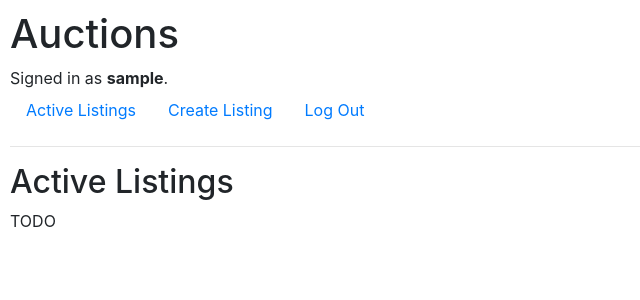
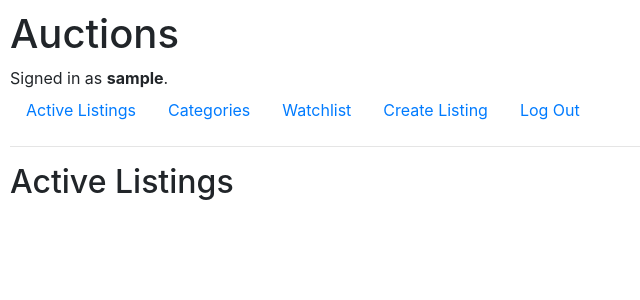
Before and after one commit to pkuzmichev/cs50_commerce, a Django app: page / in a window 1280 px wide. Shown: the top 300 px of the page, without its empty margins (0-640 px from the left). Run offline with Django 3.2, Linux system fonts and the light colour scheme; the visitor is signed in with stand-in values (Sample User, id 1); data that the repository does not hold is empty; some libraries are stand-ins or nearby versions.

Commit message:
watchlist

```diff
--- a/auctions/models.py
+++ b/auctions/models.py
@@ -27,6 +27,7 @@ class Listings(models.Model):
     winner = models.CharField(max_length=30, default='')
     win_bid = models.FloatField(max_length=30, default=0)
 
+
 class Bids(models.Model):
     uuid = models.UUIDField(primary_key=True, default=uuid.uuid4, editable=False)
     bid_price = models.FloatField(max_length=30)
--- a/auctions/templates/auctions/index.html
+++ b/auctions/templates/auctions/index.html
@@ -23,6 +23,5 @@
         </div>
         {% endfor %}
     {% else %}
-    <div>TODO</div>
     {% endif %}
 {% endblock %}
--- a/auctions/templates/auctions/layout.html
+++ b/auctions/templates/auctions/layout.html
@@ -22,6 +22,12 @@
             </li>
             {% if user.is_authenticated %}
                 <li class="nav-item">
+                    <a class="nav-link" href="{% url 'categories' %}">Categories</a>
+                </li>
+                <li class="nav-item">
+                    <a class="nav-link" href="{% url 'watchlist' user.username %}">Watchlist</a>
+                </li>
+                <li class="nav-item">
                     <a class="nav-link" href="{% url 'create_listing' %}">Create Listing</a>
                 </li>
                 <li class="nav-item">
--- a/auctions/urls.py
+++ b/auctions/urls.py
@@ -13,5 +13,8 @@ urlpatterns = [
     path("watchlist_add/<int:id>", views.watchlist_add, name="watchlist_add"),
     path("add_bid/<int:id>", views.add_bid, name="add_bid"),
     path("close/<int:id>", views.close, name="close"),
-    path("add_comment/<int:id>", views.comments, name="add_comment")
+    path("add_comment/<int:id>", views.comments, name="add_comment"),
+    path("categories", views.categories, name="categories"),
+    path("category/<slug:category>", views.category, name="category"),
+    path("watchlist/<slug:user_id>", views.watchlist, name="watchlist")
 ]
--- a/auctions/views.py
+++ b/auctions/views.py
@@ -278,3 +278,30 @@ def comments(request, id):
             product=product.__dict__['id']).values_list("bid_price", flat=True))),
         "comments": product_comments.values_list()
     })
+
+def categories(request):
+    categories = Listings.objects.values_list('category')
+    return render(request, "auctions/categories.html", {
+        "categories": categories.distinct()
+    })
+
+
+def category(request, category):
+    products = Listings.objects.filter(category=category)
+    return render(request, "auctions/index.html", {
+        "listings": list(products.values_list())
+    })
+
+
+def watchlist(request, user_id):
+    user_id = request.user.id
+    watch = Watchlist.objects.filter(user_id=user_id)
+    user_watchlist =[]
+    for i in watch.values_list():
+        user_watchlist += Listings.objects.filter(id=i[0]).values_list()
+    return render(request, "auctions/index.html", {
+        "listings": list(user_watchlist)
+    })
+
+# TODO: watchlist logic (add/delete and view)
+# TODO: watchlist count
```
Also changed, not shown: auctions/templates/auctions/categories.html (added, +13 -0 lines).
